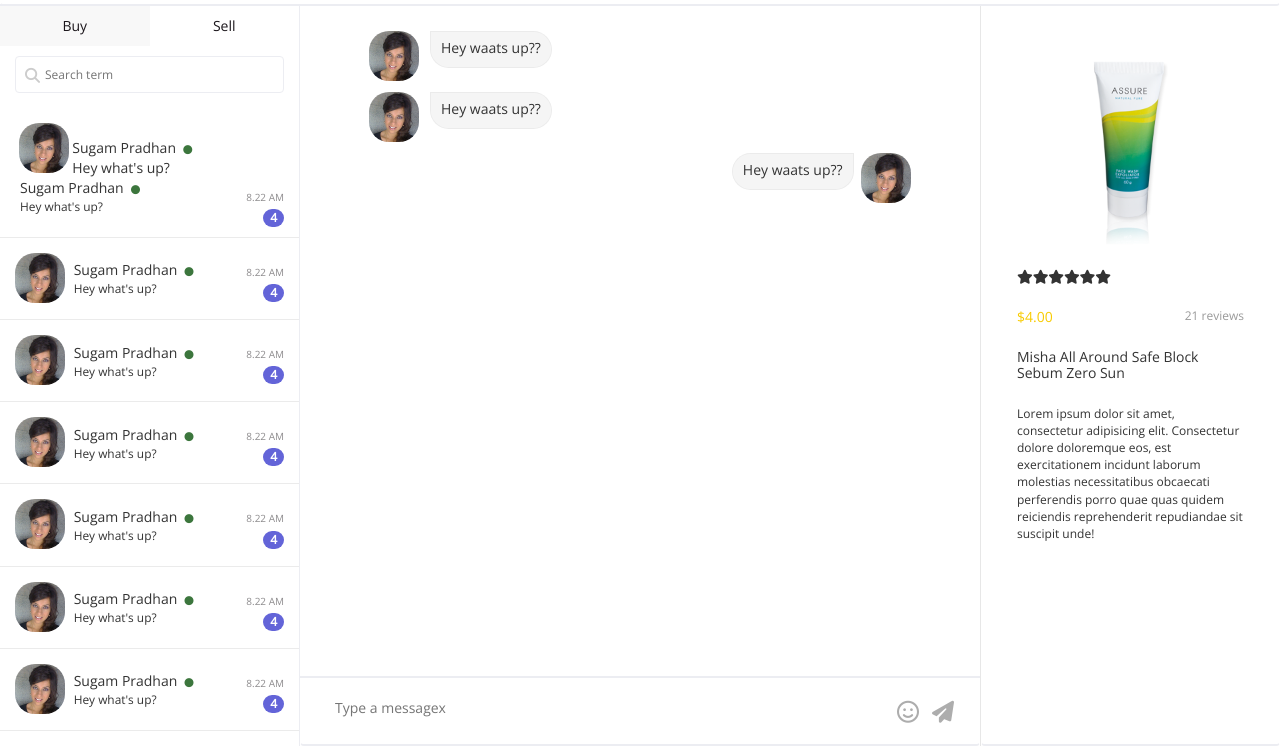
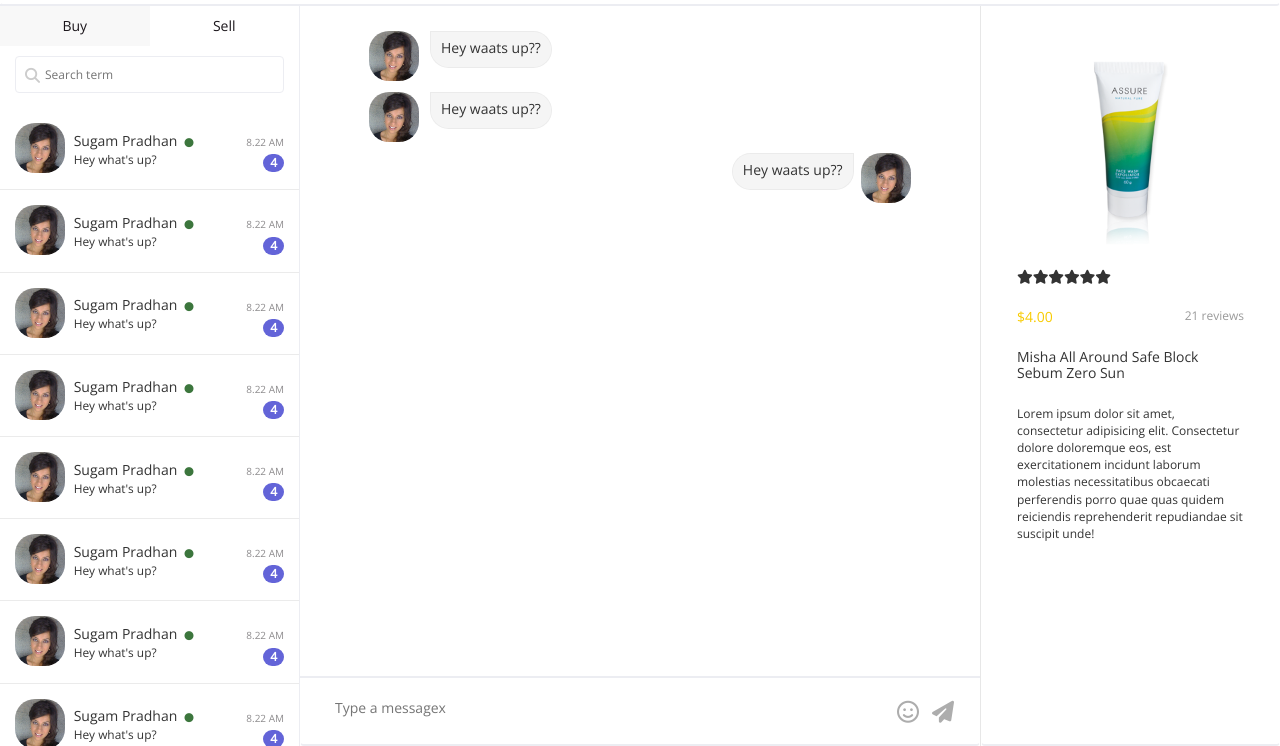
Before and after one commit to wscodelabs/ecom_design, a plain HTML site: page chatUi.html in a window 1280 px wide. Shown: the part 54-800 px from the top of the page. Drawn offline with nearby package versions, Linux system fonts and the light colour scheme.

Commit message:
Static Chat UI Addded

```diff
--- a/chatUi.html
+++ b/chatUi.html
@@ -75,51 +75,7 @@
                         </div>
                     </div>
                     <div class="chat-section">
-                        <!--<div class="chat-day">-->
-                        <!--<p>TODAY</p>-->
-                        <!--</div>-->
-                        <div class="chat-chatter" id="">
-                            <div class="chat-chatter-wrapper-fix">
-                                <div class="chat-chatter-wrapper ">
-                                    <ul class="chat-chatter-content list-unstyled ">
-                                        <li style="vertical-align: sub">
 
-                                        </li>
-                                        <li>
-                                            <ul>
-                                                <li style="display: inline-block">
-                                                    <div class="chat-thumb ">
-                                                        <img src="images/chatter.jpg" height="50" width="50" class="img-responsive">
-                                                    </div>
-                                                </li>
-                                                <li style="display: inline-block">
-                                                    <div class="chat-chatter-name">
-                                                        Sugam Pradhan &nbsp;<i class="fa fa-circle text-success"></i>
-                                                    </div>
-                                                    <div class="chat-chatter-msg ">
-                                                        Hey what's up?
-                                                    </div>
-                                                </li>
-                                            </ul>
-                                        </li>
-                                        <li class="chat-chatter-info ">
-                                            <div class="chat-chatter-name">
-                                                Sugam Pradhan &nbsp;<i class="fa fa-circle text-success"></i>
-                                            </div>
-                                            <div class="chat-chatter-msg ">
-                                                Hey what's up?
-                                            </div>
-                                        </li>
-                                        <li class="chat-time pull-right">
-                                            <div class=" clearfix  pull-right">
-                                                <p>8.22 AM</p>
-                                                <p class="pull-right"><span class="badge">4</span></p>
-                                            </div>
-                                        </li>
-                                    </ul>
-                                </div>
-                            </div>
-                        </div>
                         <div class="chat-chatter" id="chatter1">
                             <div class="chat-chatter-wrapper-fix">
                                 <div class="chat-chatter-wrapper ">
```
